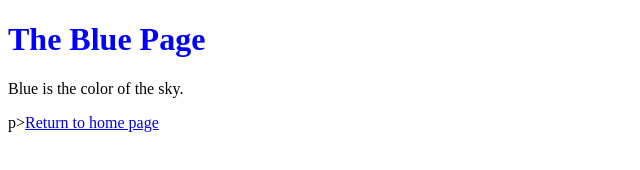
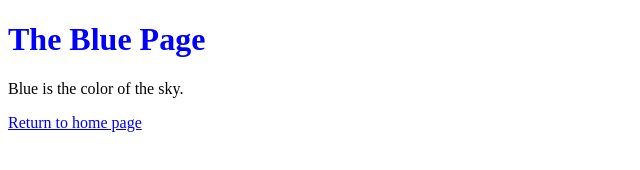
Before and after one commit to rishinair-27/sample2, a plain HTML site: page blue.html in a window 1280 px wide. Shown: the full height of the page, 0-640 px from the left. Drawn offline with Linux system fonts and the light colour scheme.

Commit message:
Minorbug fixes

```diff
--- a/blue.html
+++ b/blue.html
@@ -8,6 +8,6 @@
   <h1 style="color: #00F">The Blue Page</h1>
   <p>Blue is the color of the sky.</p>
 
-p><a href="index.html">Return to home page</a></p>
+<p><a href="index.html">Return to home page</a></p>
 </body>
 </html>
```
Also changed, not shown: orange.html (+1 -1 lines).
